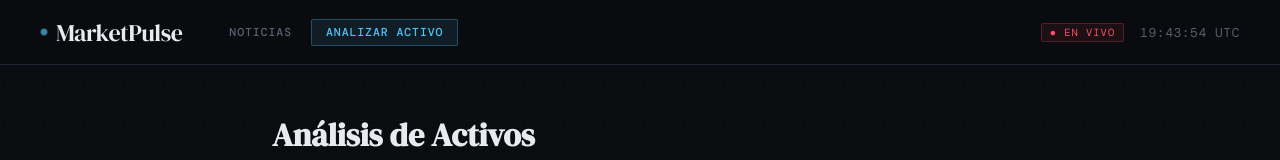
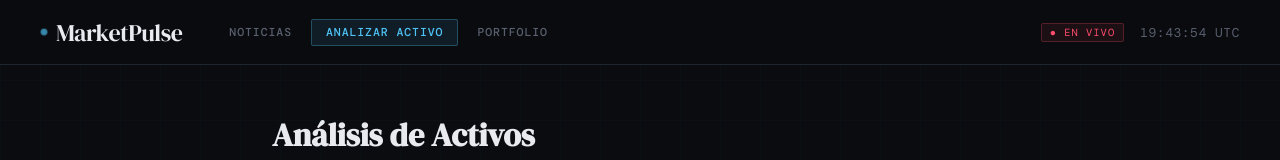
Before and after one commit to adduccilautaro-webs/marketpulse, a Next.js app: page /analyze in a window 1280 px wide. Shown: the top 160 px of the page. Built offline with nearby package versions, Linux system fonts and the light colour scheme.

Commit message:
Add 'Portfolio' navigation item to header

```diff
--- a/components/Header.js
+++ b/components/Header.js
@@ -23,6 +23,7 @@ export default function Header() {
   const navItems = [
     { label: 'Noticias', path: '/' },
     { label: 'Analizar Activo', path: '/analyze' },
+    { label: 'Portfolio', path: '/portfolio' },
   ]
 
   return (
```
